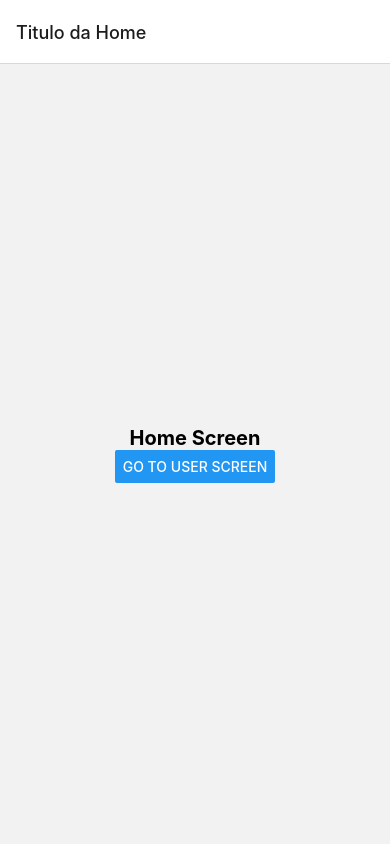
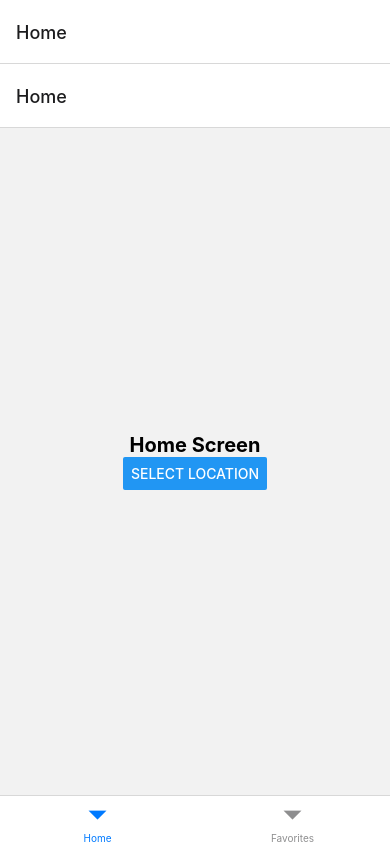
Before and after one commit to LucasXXI/traversy, a React Native app: screen / in a window 390 px wide. Built offline with nearby package versions, Linux system fonts and the light colour scheme.

Commit message:
feat: add navigators

```diff
--- a/App.tsx
+++ b/App.tsx
@@ -1,9 +1,14 @@
-//create a app component that renders routes
+import { NavigationContainer } from '@react-navigation/native';
 import React from 'react';
-import Routes from './routes';
+
+import BottomTabRoutes from './src/routes/BottomTabs';
 
 const App = () => {
-  return <Routes />
-}
+  return (
+    <NavigationContainer>
+      <BottomTabRoutes />
+    </NavigationContainer>
+  );
+};
 
 export default App;
--- a/package.json
+++ b/package.json
@@ -10,6 +10,7 @@
     "test": "jest"
   },
   "dependencies": {
+    "@react-navigation/bottom-tabs": "^6.5.7",
     "@react-navigation/native": "^6.1.6",
     "@react-navigation/native-stack": "^6.9.12",
     "react": "18.2.0",
--- a/routes.tsx
+++ /dev/null
@@ -1,22 +0,0 @@
-import React from "react";
-import { NavigationContainer } from "@react-navigation/native";
-import { createNativeStackNavigator } from "@react-navigation/native-stack";
-import HomeScreen from "./src/screens/HomeScreen/Homescreen";
-
-const Stack = createNativeStackNavigator();
-//create a navigation container component
-const Routes = () => {
-  return (
-    <NavigationContainer>
-      <Stack.Navigator>
-        <Stack.Screen
-        name="Home"
-        component={HomeScreen}
-        options={{title: "Titulo da Home"}}
-        />
-      </Stack.Navigator>
-    </NavigationContainer>
-  );
-}
-
-export default Routes;
--- /dev/null
+++ b/src/routes/BottomTabs.tsx
@@ -0,0 +1,22 @@
+import React from 'react';
+import { createBottomTabNavigator } from '@react-navigation/bottom-tabs';
+
+import StackRoutes from './Stack';
+
+export type BottomTabParamList = {
+  Home: undefined;
+  Favorites: undefined;
+};
+
+const { Navigator, Screen } = createBottomTabNavigator<BottomTabParamList>();
+
+const BottomTabRoutes = () => {
+  return (
+    <Navigator initialRouteName="Home">
+      <Screen name="Home" component={StackRoutes} />
+      <Screen name="Favorites" component={StackRoutes} />
+    </Navigator>
+  );
+};
+
+export default BottomTabRoutes;
--- /dev/null
+++ b/src/routes/Stack.tsx
@@ -0,0 +1,23 @@
+import React from 'react';
+import { createNativeStackNavigator } from '@react-navigation/native-stack';
+
+import HomeScreen from '../screens/HomeScreen';
+import LocationScreen from '../screens/LocationScreen';
+
+export type RootStackParamList = {
+  Home: undefined;
+  Location: undefined;
+};
+
+const { Navigator, Screen } = createNativeStackNavigator<RootStackParamList>();
+
+const StackRoutes = () => {
+  return (
+    <Navigator initialRouteName="Home">
+      <Screen name="Home" component={HomeScreen} />
+      <Screen name="Location" component={LocationScreen} />
+    </Navigator>
+  );
+};
+
+export default StackRoutes;
--- /dev/null
+++ b/src/screens/HomeScreen.tsx
@@ -0,0 +1,34 @@
+import React from 'react';
+import { NativeStackScreenProps } from '@react-navigation/native-stack';
+import { View, Text, StyleSheet, Button } from 'react-native';
+
+import { RootStackParamList } from '../routes/Stack';
+
+type HomeScreenProps = NativeStackScreenProps<RootStackParamList, 'Home'>;
+
+const HomeScreen = ({ navigation }: HomeScreenProps) => {
+  const selectLocation = () => {
+    navigation.navigate('Home');
+  };
+
+  return (
+    <View style={styles.container}>
+      <Text style={styles.text}>Home Screen</Text>
+      <Button title="Select Location" onPress={selectLocation} />
+    </View>
+  );
+};
+
+const styles = StyleSheet.create({
+  container: {
+    flex: 1,
+    alignItems: 'center',
+    justifyContent: 'center',
+  },
+  text: {
+    fontSize: 20,
+    fontWeight: 'bold',
+  },
+});
+
+export default HomeScreen;
--- a/src/screens/HomeScreen/Homescreen.tsx
+++ /dev/null
@@ -1,33 +0,0 @@
-import React from 'react';
-import { NavigationProp } from "@react-navigation/native";
-import { View, Text, StyleSheet, Button } from "react-native";
-
-type HomeScreenProps = {
-  navigation: NavigationProp<any, any>;
-};
-
-const HomeScreen = ({navigation}: HomeScreenProps) => {
-  return (
-    <View style={styles.container}>
-      <Text style={styles.text}>Home Screen</Text>
-      <Button
-        title="Go to User Screen"
-        onPress={() => navigation.navigate("User", {name: 'Fábio'})}
-      />
-    </View>
-  );
-}
-
-const styles = StyleSheet.create({
-  container: {
-    flex: 1,
-    alignItems: "center",
-    justifyContent: "center",
-  },
-  text: {
-    fontSize: 20,
-    fontWeight: "bold",
-  },
-});
-
-export default HomeScreen;
--- /dev/null
+++ b/src/screens/LocationScreen.tsx
@@ -0,0 +1,37 @@
+import React from 'react';
+import { NativeStackScreenProps } from '@react-navigation/native-stack';
+import { View, Text, StyleSheet, Button } from 'react-native';
+
+import { RootStackParamList } from '../routes/Stack';
+
+type LocationScreenProps = NativeStackScreenProps<
+  RootStackParamList,
+  'Location'
+>;
+
+const LocationScreen = ({ navigation }: LocationScreenProps) => {
+  const goBack = () => {
+    navigation.goBack();
+  };
+
+  return (
+    <View style={styles.container}>
+      <Text style={styles.text}>Location Screen</Text>
+      <Button title="Go Back" onPress={goBack} />
+    </View>
+  );
+};
+
+const styles = StyleSheet.create({
+  container: {
+    flex: 1,
+    alignItems: 'center',
+    justifyContent: 'center',
+  },
+  text: {
+    fontSize: 20,
+    fontWeight: 'bold',
+  },
+});
+
+export default LocationScreen;
```
Also changed, not shown: src/screens/FavoritesScreen.tsx (added, +32 -0 lines), .prettierrc.js, 1 other file (tests, documents, lock files or other folders).
